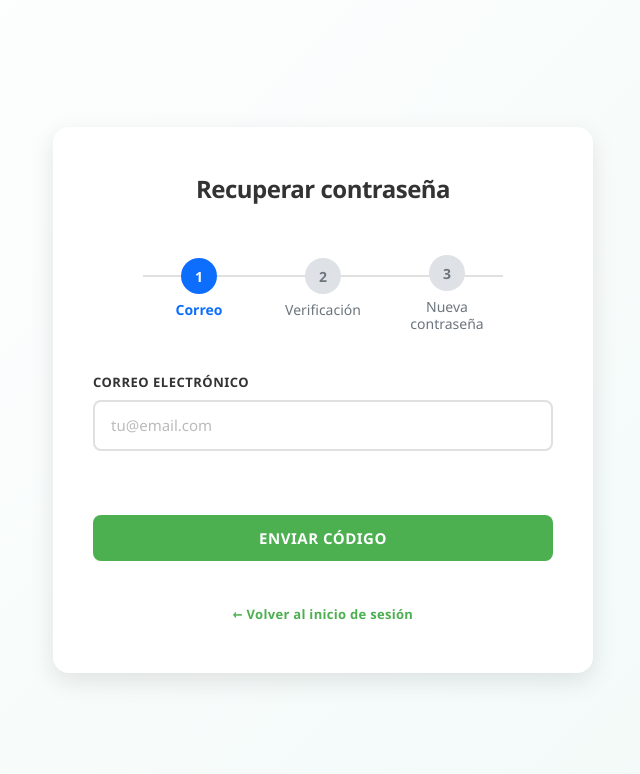
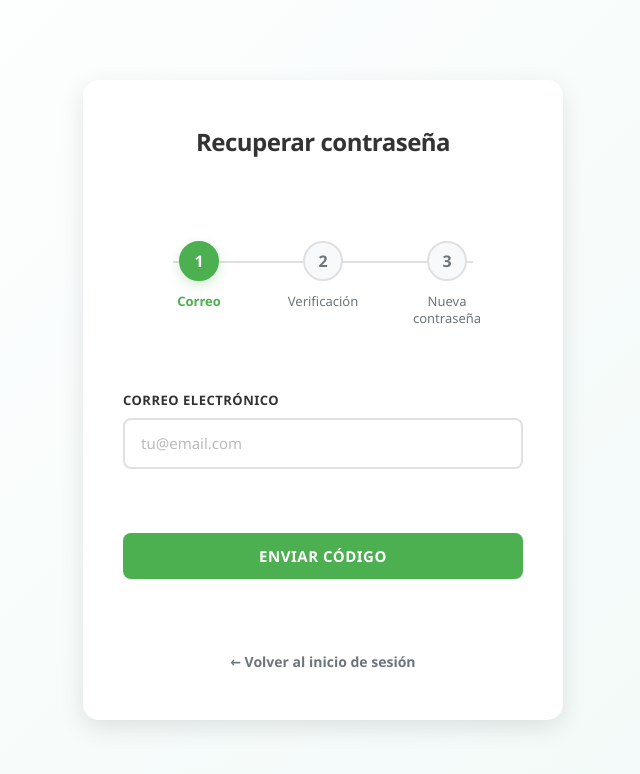
Before and after one commit to hellotaniax/agroamigo-frontend, a React (Create React App) app: page /forgot-password in a window 1280 px wide. Shown: the top 774 px of the page, without its empty margins (317-957 px from the left). Built offline with nearby package versions, Linux system fonts and the light colour scheme; no server answers.

Commit message:
Corregido: Estilos en los forms

```diff
--- a/src/pages/Login/Login.css
+++ b/src/pages/Login/Login.css
@@ -872,3 +872,53 @@
   letter-spacing: 1px;
   font-size: 13px;
 }
+
+.input-wrapper {
+  position: relative;
+  display: flex;
+  align-items: center;
+}
+
+.btn-password-toggle {
+  position: absolute;
+  right: 0;
+  top: 0;
+  height: 100%;
+  width: 46px;
+  background: none;
+  border: none;
+  cursor: pointer;
+  color: #9ca3af;
+  display: flex;
+  align-items: center;
+  justify-content: center;
+  transition: color 0.2s;
+  z-index: 10;
+}
+
+.btn-password-toggle:hover {
+  color: #4b5563;
+}
+
+.btn-password-toggle:focus {
+  outline: none;
+}
+
+.input-with-icon {
+  padding-right: 48px !important;
+}
+
+.login-page .form-control,
+.login-page input[type="password"],
+.login-page input[type="text"],
+.login-page input[type="email"] {
+    font-size: 15px !important;
+    font-weight: 400 !important;
+    letter-spacing: normal !important;
+    line-height: 1.5 !important;
+}
+
+.login-page input:-webkit-autofill::first-line {
+    font-size: 15px !important;
+    font-family: inherit !important;
+}
--- a/src/pages/RecuperarPassword/RecuperarPasswordPage.jsx
+++ b/src/pages/RecuperarPassword/RecuperarPasswordPage.jsx
@@ -17,62 +17,43 @@ export default function RecuperarPasswordPage() {
   return (
     <div className="login-page vh-100 d-flex justify-content-center align-items-center">
       <div className="login-container">
-        <div className="login-wrapper login-wrapper--wide">
+        <div className="login-wrapper login-wrapper--wide recovery-card">
 
           {/* Header */}
           <div className="text-center mb-4">
-            <h1 className="login-title">Recuperar contraseña</h1>
+            <h1 className="login-title recovery-title">Recuperar contraseña</h1>
           </div>
-
-          {/* Step Indicator */}
-          <div className="d-flex justify-content-center align-items-center mb-4 px-2 step-indicator">
+          <div className="step-indicator">
             {steps.map((label, index) => {
               const stepNumber = index + 1;
               const active = state.paso === stepNumber;
               const completed = state.paso > stepNumber;
 
               return (
-                <div key={label} className="text-center step-item">
-                  <div
-                    className={`rounded-circle mx-auto mb-2 d-flex align-items-center justify-content-center`}
-                    style={{
-                      width: 36,
-                      height: 36,
-                      fontSize: 14,
-                      fontWeight: 600,
-                      backgroundColor: completed
-                        ? '#198754'
-                        : active
-                        ? '#0d6efd'
-                        : '#dee2e6',
-                      color: completed || active ? '#fff' : '#6c757d',
-                      transition: 'all 0.3s ease'
-                    }}
-                  >
+                <div
+                  key={label}
+                  className={`step-item ${active ? 'active' : ''} ${completed ? 'completed' : ''}`}
+                >
+                  <div className="step-circle">
                     {stepNumber}
                   </div>
-                  <small
-                    style={{
-                      color: active ? '#0d6efd' : '#6c757d',
-                      fontWeight: active ? 600 : 400
-                    }}
-                  >
+                  <div className="step-label">
                     {label}
-                  </small>
+                  </div>
                 </div>
               );
             })}
           </div>
 
-          {/* Alertas */}
+          {/* Alertas de Error */}
           {state.error && (
-            <div className="alert alert-danger mb-3">
+            <div className="alert alert-danger mb-3 text-center">
               {state.error}
             </div>
           )}
 
-          {state.mensaje && (
-            <div className="alert alert-success mb-3">
+          {state.mensaje && state.paso === 2 && (
+            <div className="recovery-alert-info">
               {state.mensaje}
             </div>
           )}
@@ -84,9 +65,9 @@ export default function RecuperarPasswordPage() {
             {state.paso === 3 && <StepPasswordForm {...state} />}
           </div>
 
-          {/* Volver */}
-          <div className="text-center mt-4">
-            <Link to="/login" className="forgot-password-link">
+          {/* Volver al login (Footer) */}
+          <div className="mt-2">
+            <Link to="/login" className="back-to-login-link">
               ← Volver al inicio de sesión
             </Link>
           </div>
--- a/src/pages/RecuperarPassword/components/StepPasswordForm.jsx
+++ b/src/pages/RecuperarPassword/components/StepPasswordForm.jsx
@@ -1,3 +1,4 @@
+// pages/RecuperarPassword/components/StepPasswordForm.jsx
 
 export default function StepPasswordForm({
   passwordNueva,
@@ -15,10 +16,7 @@ export default function StepPasswordForm({
 
       {/* Nueva contraseña */}
       <div className="form-group mb-4">
-        <label
-          htmlFor="passwordNueva"
-          className="form-label"
-        >
+        <label htmlFor="passwordNueva" className="form-label">
           Nueva contraseña
         </label>
 
@@ -30,30 +28,42 @@ export default function StepPasswordForm({
             onChange={(e) => setPasswordNueva(e.target.value)}
             required
             placeholder="Mínimo 6 caracteres"
-            className="form-control"
+            className="form-control input-with-icon" // Clase extra para padding
+            onInvalid={(e) => e.target.setCustomValidity('Por favor, completa este campo.')}
+            onInput={(e) => e.target.setCustomValidity('')}
           />
 
-          {/* Botón de ojo posicionado absolutamente */}
           <button
             type="button"
             onClick={() => setMostrarPassword(!mostrarPassword)}
-            className="toggle-password-btn"
-            style={{ position: 'absolute', right: 0, top: 0, height: '100%', borderLeft: 'none', borderTopLeftRadius: 0, borderBottomLeftRadius: 0 }}
+            className="btn-password-toggle"
+            title={mostrarPassword ? "Ocultar contraseña" : "Mostrar contraseña"}
           >
-            {mostrarPassword ? '🙈' : '👁️'}
+            {mostrarPassword ? (
+              // Ícono de Ojo Tachado (Ocultar)
+              <svg xmlns="http://www.w3.org/2000/svg" width="20" height="20" viewBox="0 0 24 24" fill="none" stroke="currentColor" strokeWidth="2" strokeLinecap="round" strokeLinejoin="round">
+                <path d="M17.94 17.94A10.07 10.07 0 0 1 12 20c-7 0-11-8-11-8a18.45 18.45 0 0 1 5.06-5.94M9.9 4.24A9.12 9.12 0 0 1 12 4c7 0 11 8 11 8a18.5 18.5 0 0 1-2.16 3.19m-6.72-1.07a3 3 0 1 1-4.24-4.24"></path>
+                <line x1="1" y1="1" x2="23" y2="23"></line>
+              </svg>
+            ) : (
+              // Ícono de Ojo Normal (Mostrar)
+              <svg xmlns="http://www.w3.org/2000/svg" width="20" height="20" viewBox="0 0 24 24" fill="none" stroke="currentColor" strokeWidth="2" strokeLinecap="round" strokeLinejoin="round">
+                <path d="M1 12s4-8 11-8 11 8 11 8-4 8-11 8-11-8-11-8z"></path>
+                <circle cx="12" cy="12" r="3"></circle>
+              </svg>
+            )}
           </button>
         </div>
       </div>
 
       {/* Confirmar contraseña */}
       <div className="form-group mb-4">
-        <label
-          htmlFor="passwordConfirmar"
-          className="form-label"
-        >
+        <label htmlFor="passwordConfirmar" className="form-label">
           Confirmar contraseña
         </label>
 
+        {/* Nota: Generalmente el campo de confirmar no lleva el ojo,
+            pero si quieres ponerlo, repite la estructura del input-wrapper de arriba */}
         <input
           id="passwordConfirmar"
           type={mostrarPassword ? 'text' : 'password'}
@@ -62,26 +72,18 @@ export default function StepPasswordForm({
           required
           placeholder="Repite tu contraseña"
           className="form-control"
+          onInvalid={(e) => e.target.setCustomValidity('Por favor, completa este campo.')}
+          onInput={(e) => e.target.setCustomValidity('')}
         />
       </div>
 
       {/* Botones de acción */}
       <div className="recovery-actions-group">
-        <button
-          type="button"
-          onClick={handleVolver}
-          disabled={loading}
-          className="btn-back"
-        >
-          Volver
+        <button type="button" onClick={handleVolver} disabled={loading} className="btn-back">
+          VOLVER
         </button>
-
-        <button
-          type="submit"
-          disabled={loading}
-          className="login-btn w-100"
-        >
-          {loading ? 'Guardando...' : 'Restablecer'}
+        <button type="submit" disabled={loading} className="login-btn w-100">
+          {loading ? 'GUARDANDO...' : 'RESTABLECER'}
         </button>
       </div>
 
```
